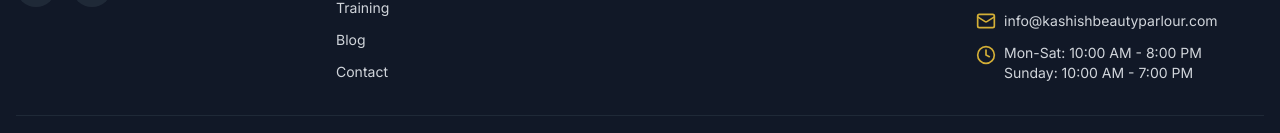
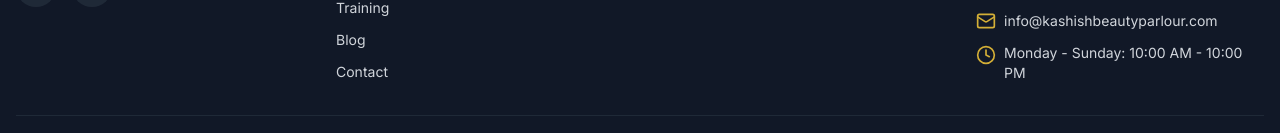
Before and after one commit to mangeshraut712/kashishbeautyparlour, a Next.js app: page /contact in a window 1280 px wide. Shown: the part 1784-1917 px from the top of the page. Built offline with nearby package versions, Linux system fonts and the light colour scheme; a web font is replaced by a local one.

Commit message:
feat: update social media links

```diff
--- a/components/layout/Footer.tsx
+++ b/components/layout/Footer.tsx
@@ -117,8 +117,7 @@ export default function Footer() {
               <li className="flex items-start gap-2">
                 <Clock className="w-5 h-5 mt-0.5 text-primary flex-shrink-0" />
                 <div>
-                  <div>Mon-Sat: {BUSINESS_INFO.hours.weekdays}</div>
-                  <div>Sunday: {BUSINESS_INFO.hours.sunday}</div>
+                  <div>Monday - Sunday: {BUSINESS_INFO.hours.weekdays}</div>
                 </div>
               </li>
             </ul>
--- a/lib/constants.ts
+++ b/lib/constants.ts
@@ -19,14 +19,14 @@ export const BUSINESS_INFO = {
   },
 
   hours: {
-    weekdays: '10:00 AM - 8:00 PM',
-    weekends: '10:00 AM - 9:00 PM',
-    sunday: '10:00 AM - 7:00 PM',
+    weekdays: '10:00 AM - 10:00 PM',
+    weekends: '10:00 AM - 10:00 PM',
+    sunday: '10:00 AM - 10:00 PM',
   },
 
   social: {
-    instagram: 'https://instagram.com/kashishbeautyparlour',
-    facebook: 'https://facebook.com/kashishbeautyparlour',
+    instagram: 'https://www.instagram.com/kashish_beauty_parlour_nisargr/',
+    facebook: 'https://www.facebook.com/profile.php?id=100064114598364',
     justdial: 'https://www.justdial.com/Pune/Kashish-Beauty-Parlours-And-Training-Center-Near-Devika-Pure-Veg-Behind-Maharaja-Hotel-Thergaon/020PXX20-XX20-160108112320-V8L2_BZDET',
   },
 
```
